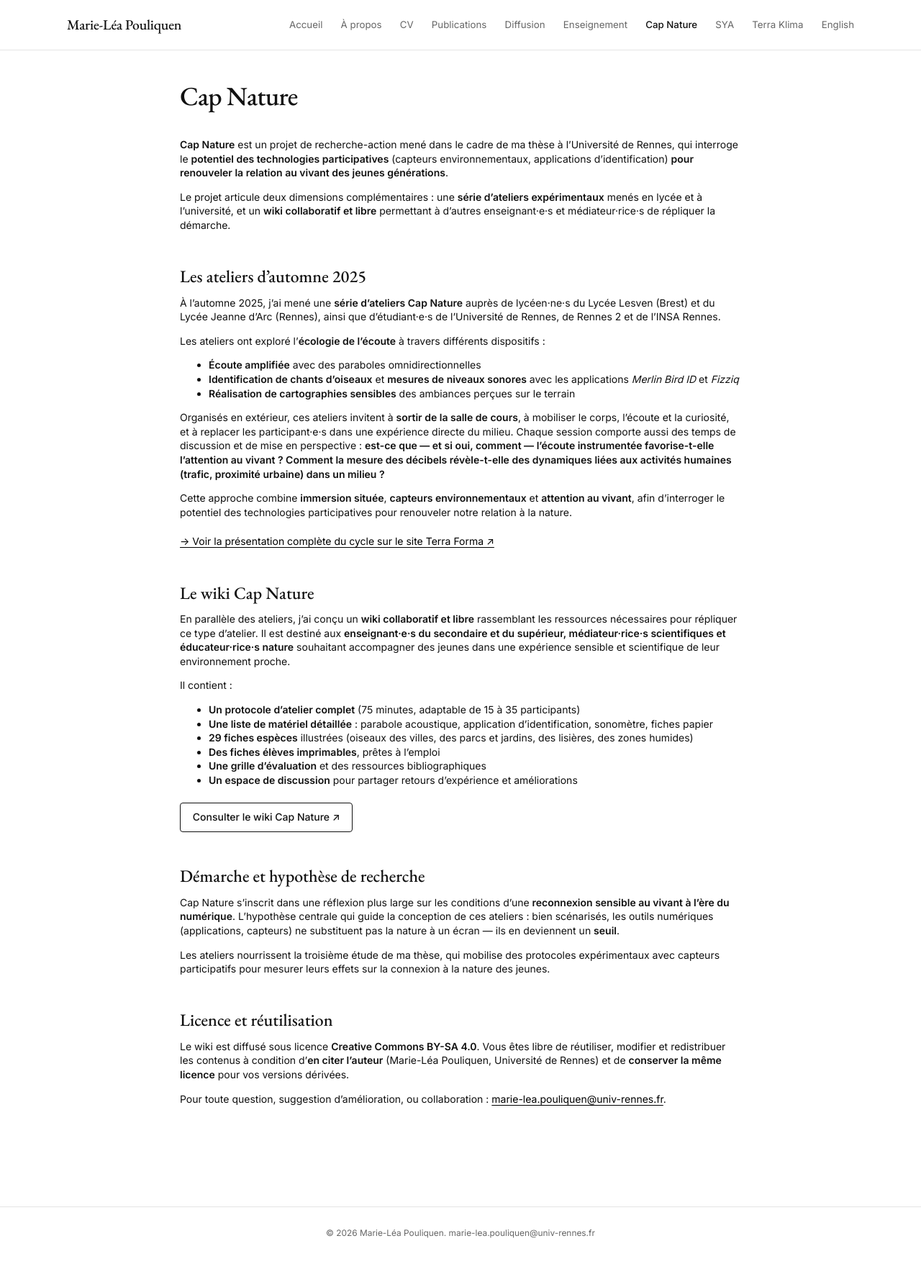
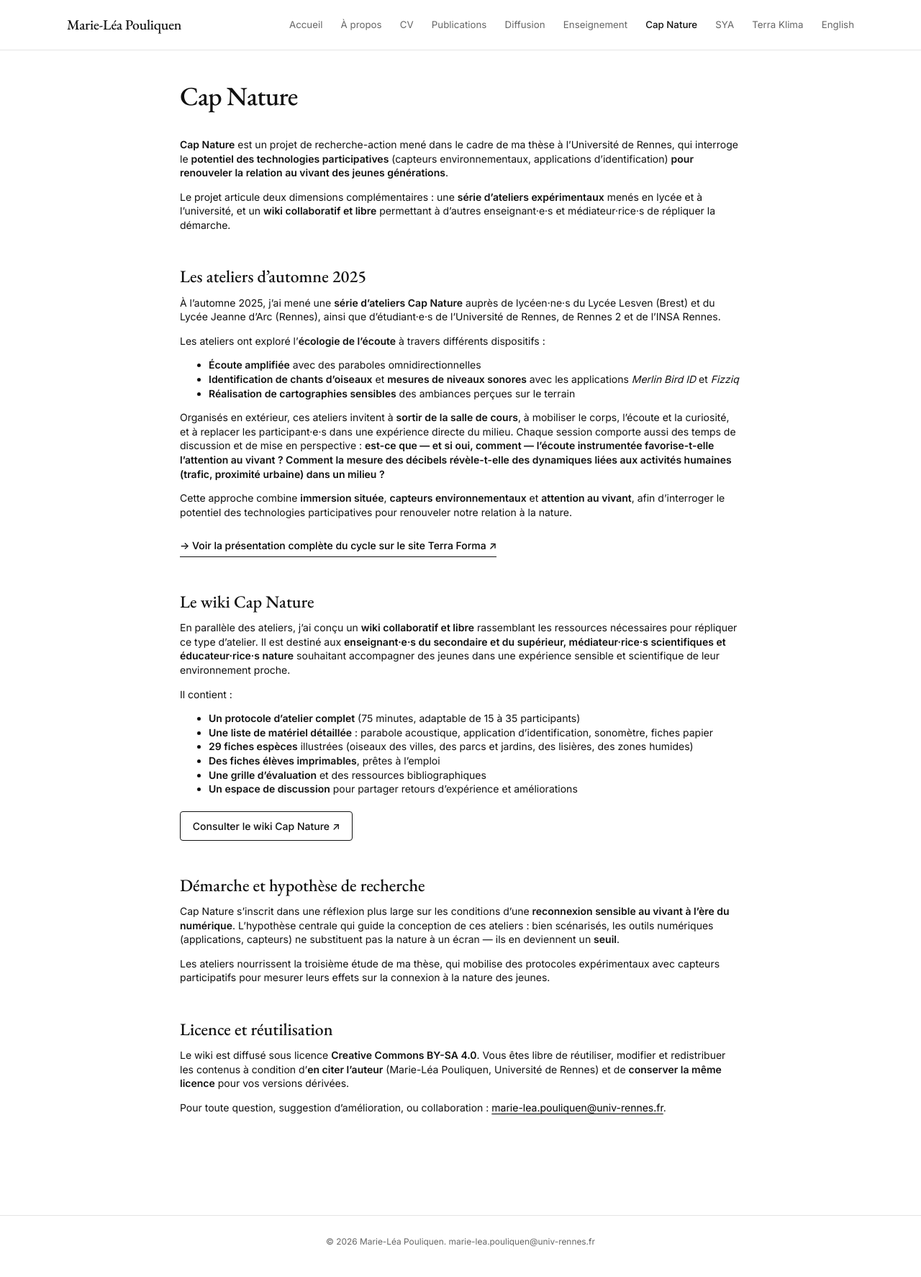
Before and after one commit to marieleapouliquen/marieleapouliquen.github.io, a Jekyll site: the page built from _pages/cap-nature.md, in a window 1280 px wide. Shown: the whole page at 72% size. Built offline with Jekyll 4.4.1, drawn with Linux system fonts in a browser that asks for light colours.

Commit message:
Update main.css

```diff
--- a/assets/css/main.css
+++ b/assets/css/main.css
@@ -759,3 +759,18 @@ body.page-cv .container { max-width: 1280px; }
     gap: 4px;
   }
 }
+
+
+/* ---------- LIEN EXTERNE DISCRET (Terra Forma, articles partenaires) ---------- */
+.external-link {
+  display: inline-block;
+  padding: 0.4rem 0;
+  font-weight: 500;
+  border-bottom: 1px solid var(--color-text);
+  text-decoration: none;
+  transition: opacity 0.15s ease;
+}
+
+.external-link:hover {
+  opacity: 0.6;
+}
```
